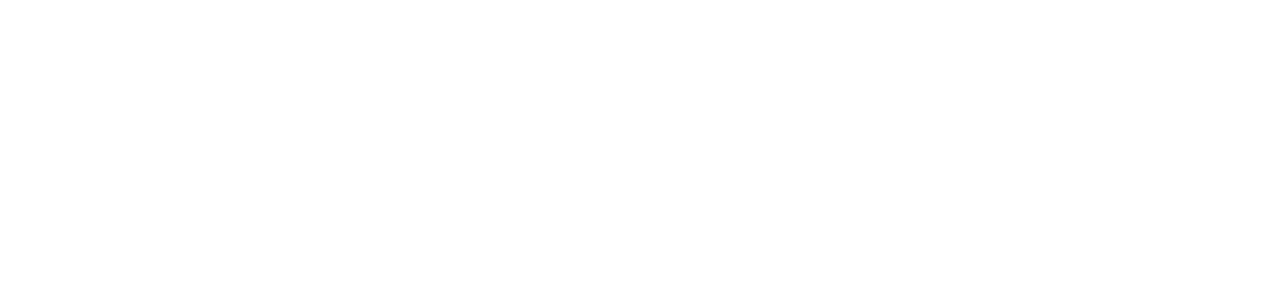
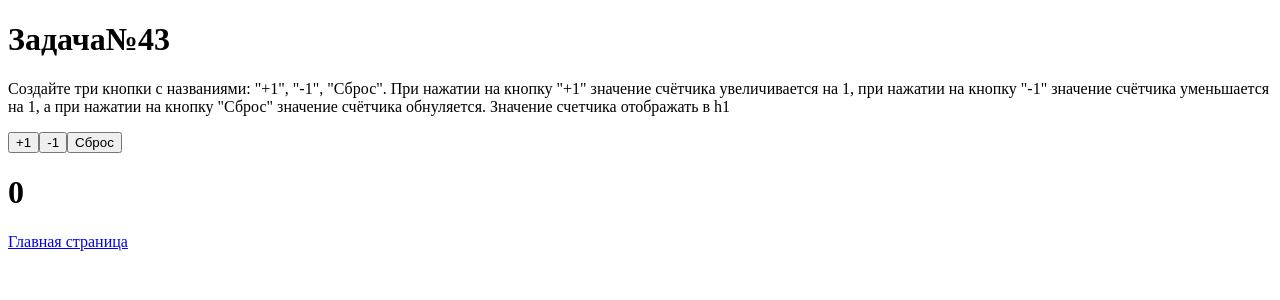
Before and after one commit to ArtsemiKot/React-Tasks, a React (Create React App) app in the folder react-tasks/: page /task43 in a window 1280 px wide. Before the commit this address had no page. Shown: the top 300 px of the page. Built offline with nearby package versions, Linux system fonts and the light colour scheme.

Commit message:
react-tasks

```diff
--- a/react-tasks/package.json
+++ b/react-tasks/package.json
@@ -6,6 +6,7 @@
     "@testing-library/jest-dom": "^5.17.0",
     "@testing-library/react": "^13.4.0",
     "@testing-library/user-event": "^13.5.0",
+    "axios": "^1.6.7",
     "react": "^18.2.0",
     "react-dom": "^18.2.0",
     "react-router-dom": "^6.21.3",
--- a/react-tasks/src/App.js
+++ b/react-tasks/src/App.js
@@ -40,6 +40,12 @@
 import Task38 from "./page/Task38/Task38";
 import Task39 from "./page/Task39/Task39";
 import Task40 from "./page/Task40/Task40";
+import Task41 from "./page/Task41/Task41";
+import Task42 from "./page/Task42/Task42";
+import Task43 from "./page/Task43/Task43";
+import Task44 from "./page/Task44/Task44";
+import Task45 from "./page/Task45/Task45";
+import Task46 from "./page/Task46/Task46";
 
 function App() {
   return (
@@ -86,6 +92,12 @@
         <Route path='/task38' element={<Task38></Task38>}></Route>
         <Route path='/task39' element={<Task39></Task39>}></Route>
         <Route path='/task40' element={<Task40></Task40>}></Route>
+        <Route path='/task41' element={<Task41></Task41>}></Route>
+        <Route path='/task42' element={<Task42></Task42>}></Route>
+        <Route path='/task43' element={<Task43></Task43>}></Route>
+        <Route path='/task44' element={<Task44></Task44>}></Route>
+        <Route path='/task45' element={<Task45></Task45>}></Route>
+        <Route path='/task46' element={<Task46></Task46>}></Route>
       </Routes>
     </>
   );
--- a/react-tasks/src/page/Home/Home.js
+++ b/react-tasks/src/page/Home/Home.js
@@ -44,6 +44,13 @@
             <p><Link to='/task38'>Задача№38</Link></p>
             <p><Link to='/task39'>Задача№39</Link></p>
             <p><Link to='/task40'>Задача№40</Link></p>
+            <p><Link to='/task41'>Задача№41</Link></p>
+            <p><Link to='/task42'>Задача№42</Link></p>
+            <p><Link to='/task43'>Задача№43</Link></p>
+            <p><Link to='/task43'>Задача№43</Link></p>
+            <p><Link to='/task44'>Задача№44</Link></p>
+            <p><Link to='/task45'>Задача№45</Link></p>
+            <p><Link to='/task46'>Задача№46</Link></p>
         </>);
 }
 
--- a/react-tasks/src/page/Task40/Task40.js
+++ b/react-tasks/src/page/Task40/Task40.js
@@ -1,13 +1,17 @@
 import { Link } from "react-router-dom";
 import { useState } from 'react';
 function Task40() {
-
-
+    const [randomString, setrandomString] = useState([])
+    const arr = ['art', 'kot', '22']
+    function showString() {
+        setrandomString(arr[Math.round(Math.random() * 3)])
+    }
     return (
         <>
             <h1>Задача№40</h1>
-            <p></p>
-
+            <p>Напишите компонент, который будет показывать случайную строку в h1 по нажатии на кнопку. Слова хранятся в массиве</p>
+            <button onClick={showString}>Click me</button>
+            <h1>{randomString}</h1>
             <p><Link to='/'>Главная страница</Link></p>
         </>
     );
--- /dev/null
+++ b/react-tasks/src/page/Task41/Task41.js
@@ -0,0 +1,25 @@
+import { Link } from "react-router-dom";
+import { useState } from 'react';
+function Task41() {
+    const [stringValue, setStringValue] = useState('')
+
+    function clickButton(e) {
+        setStringValue(e.target.textContent)
+    }
+
+    return (
+        <>
+            <h1>Задача№41</h1>
+            <p>у вас есть 3 кнопки: о нас, цена, главная страница
+                h1  содержит текст активной(нажатой) кнопки
+                (если нажали на ,,цена,, отображать слово ,,цена,, в h1)</p>
+            <div><button onClick={clickButton}>О нас!</button></div>
+            <div><button onClick={clickButton}>Цена!</button></div>
+            <div><button onClick={clickButton}>Главная страница!</button></div>
+            <h1>{stringValue}</h1>
+            <p><Link to='/'>Главная страница</Link></p>
+        </>
+    );
+}
+
+export default Task41;
--- /dev/null
+++ b/react-tasks/src/page/Task42/Task42.js
@@ -0,0 +1,26 @@
+import { Link } from "react-router-dom";
+import { useState } from 'react';
+function Task42() {
+const [math, setMath] = useState(0)
+function doMath(e){
+setMath(e.target.value)
+}
+
+function clickButton() {
+    setMath(eval(math))
+}
+    return (
+        <>
+            <h1>Задача№42</h1>
+            <p>Сделайте инпут в который вводится математическое выражение
+                по клику на кнопку посчитать результат мат выражения (eval()) и отобразить  результат в h1</p>
+            <hr></hr>
+            <input onChange={doMath}></input>
+            <div><button onClick={clickButton}>Нажми</button></div>
+            <h1>{math}</h1>
+            <p><Link to='/'>Главная страница</Link></p>
+        </>
+    );
+}
+
+export default Task42;
--- /dev/null
+++ b/react-tasks/src/page/Task43/Task43.js
@@ -0,0 +1,32 @@
+import { Link } from "react-router-dom";
+import { useState } from 'react';
+function Task43() {
+    const [value, setValue] = useState(0)
+
+    function doCountPlus() {
+        setValue(value + 1)
+    }
+
+    function doCountMinus() {
+        setValue(value - 1)
+    }
+    function doReset() {
+        setValue(0)
+    }
+    return (
+        <>
+            <h1>Задача№43</h1>
+            <p>Создайте три кнопки с названиями: "+1", "-1", "Сброс". При нажатии на кнопку "+1"
+                значение счётчика увеличивается на 1, при нажатии на кнопку "-1" значение
+                счётчика уменьшается на 1, а при нажатии на кнопку "Сброс" значение счётчика
+                обнуляется. Значение счетчика отображать в h1</p>
+            <button onClick={doCountPlus}>+1</button>
+            <button onClick={doCountMinus}>-1</button>
+            <button onClick={doReset}>Сброс</button>
+            <h1>{value}</h1>
+            <p><Link to='/'>Главная страница</Link></p>
+        </>
+    );
+}
+
+export default Task43;
--- /dev/null
+++ b/react-tasks/src/page/Task44/Task44.js
@@ -0,0 +1,21 @@
+import { Link } from "react-router-dom";
+import { useState } from 'react';
+function Task44() {
+    const [inp, setInp] = useState('')
+
+    function doChangeValue(e) {
+        setInp(e.target.value)
+    }
+    return (
+        <>
+            <h1>Задача№44</h1>
+            <p>Создайте форму ввода, в которой пользователь может вводить своё имя и
+                отображать его под формой.</p>
+            <input onChange={doChangeValue}></input>
+            <p>{inp}</p>
+            <p><Link to='/'>Главная страница</Link></p>
+        </>
+    );
+}
+
+export default Task44;
--- /dev/null
+++ b/react-tasks/src/page/Task45/Task45.js
@@ -0,0 +1,26 @@
+import { Link } from "react-router-dom";
+import { useState } from 'react';
+function Task45() {
+    const [openParagraf, setOpenParagraf] = useState(false)
+
+    function clickButton() {
+        if (!openParagraf) {
+            setOpenParagraf(true)
+        } else {
+            setOpenParagraf(false)
+        }
+    }
+
+    return (
+        <>
+            <h1>Задача№45</h1>
+            <p>Реализовать селектор, где по клику на копку отображается 3 параграфа. При
+                повторном клике параграфы скрываются.</p>
+            <button onClick={clickButton}>Открыть меню</button>
+            {openParagraf ? <div><p>Сегодня</p><p>занятие</p><p>в 20:00</p></div> : null}
+            <p><Link to='/'>Главная страница</Link></p>
+        </>
+    );
+}
+
+export default Task45;
--- /dev/null
+++ b/react-tasks/src/page/Task46/Task46.js
@@ -0,0 +1,26 @@
+import { Link } from "react-router-dom";
+import { useEffect, useState } from 'react';
+import axios from 'axios'
+function Task46() {
+    const [university, setUniversity] = useState([])
+    const [flag, setFlag] = useState(false)
+    async function getUnivesity() {
+        const result = await axios.get('http://universities.hipolabs.com/search?country=Belarus')
+        setUniversity(result.data)
+    }
+    useEffect(() => {
+        getUnivesity();
+    }, [])
+    return (
+        <>
+            <h1>Задача№46</h1>
+            <p>Совместить задачи 3 и 6. По клику на кнопку отображать университеты выбранной
+                страны</p>
+            <button onClick={() => setFlag(!flag)}>Нажми</button>
+            {flag ? university.map((el) => <p>{el.name}</p>) : null}
+            <p><Link to='/'>Главная страница</Link></p>
+        </>
+    );
+}
+
+export default Task46;
```
Also changed, not shown: 1 other file (tests, documents, lock files or other folders).
